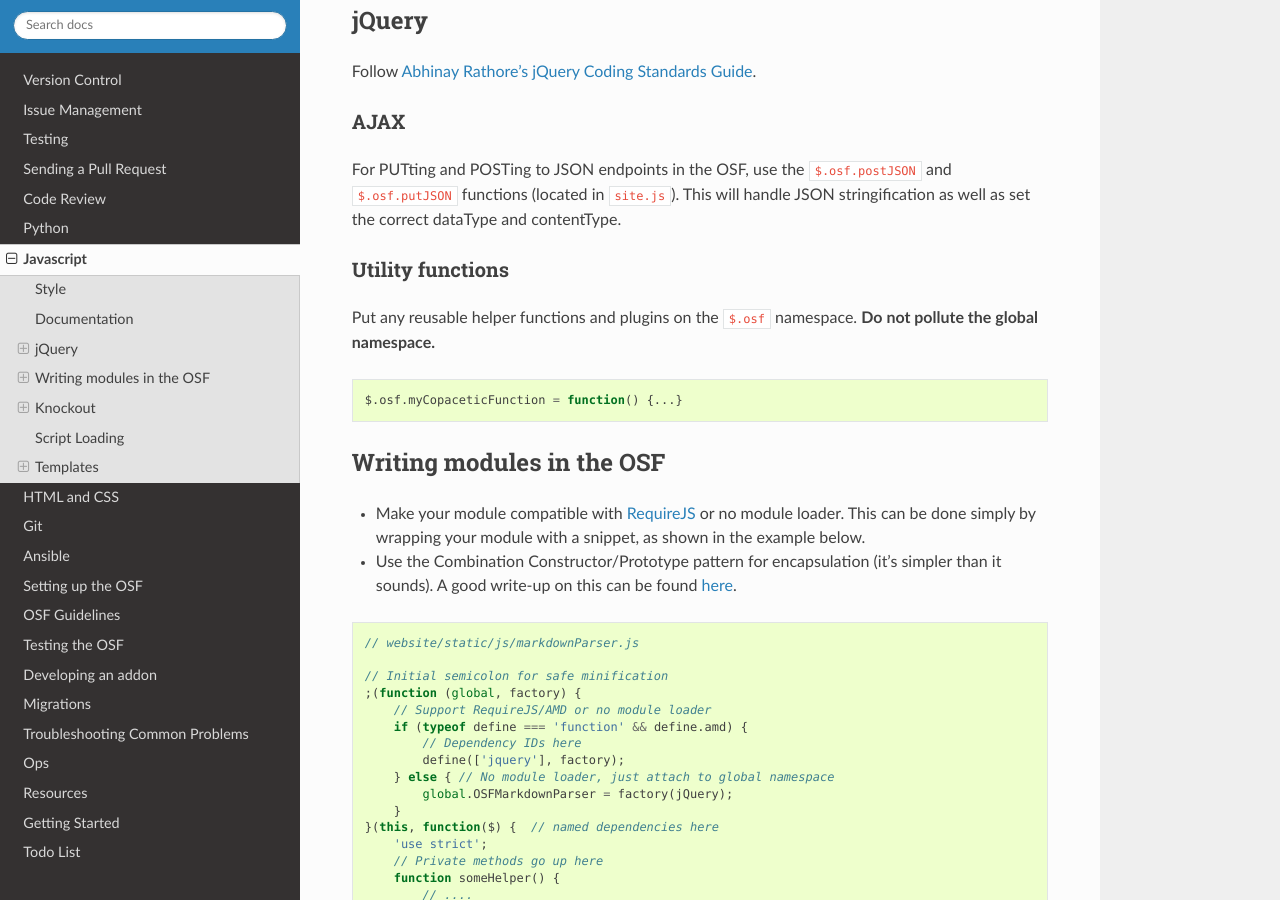
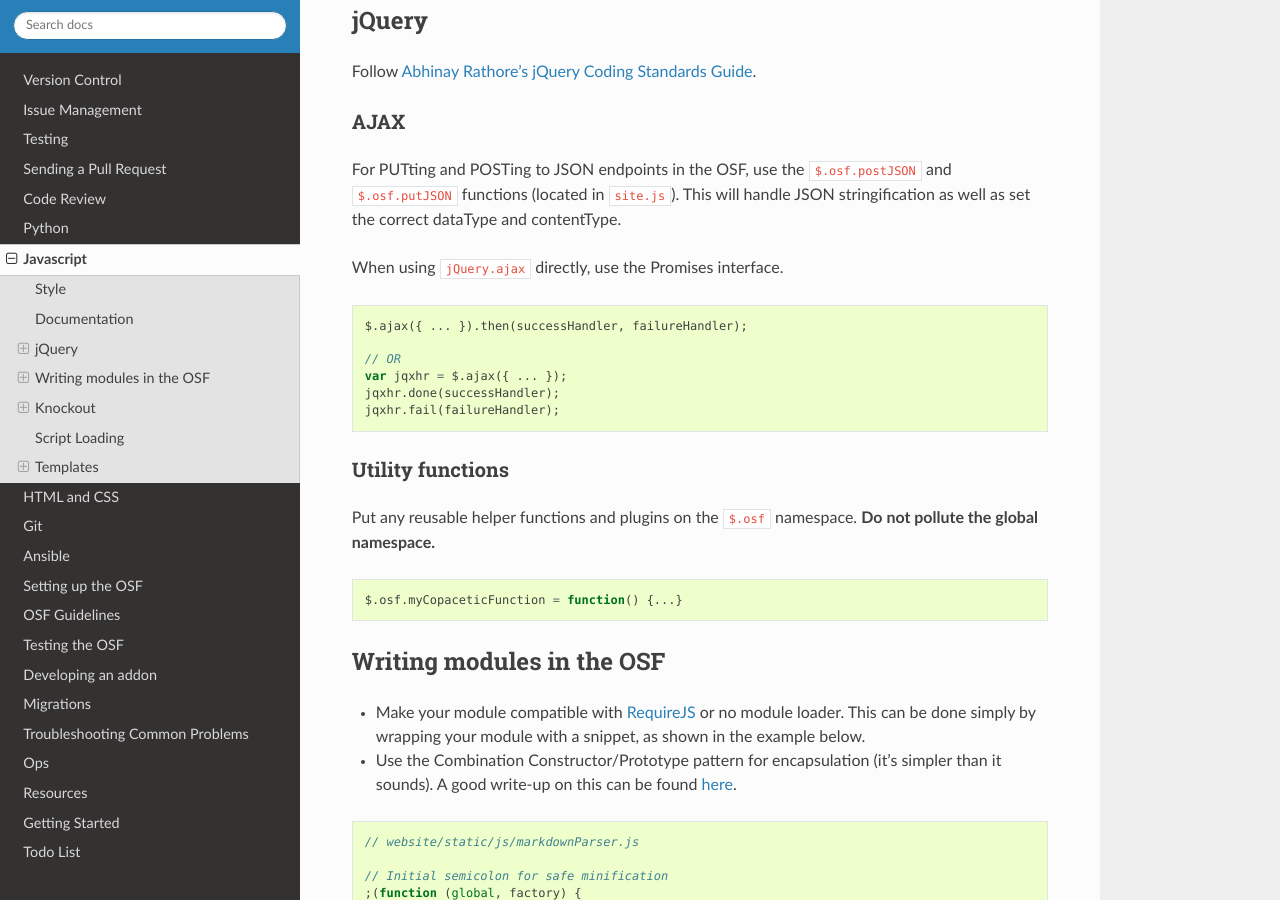
Before and after one commit to CenterForOpenScience/COSDev, a Sphinx documentation site: the page built from docs/style_guides/javascript.rst, in a window 1280 px wide and 900 px high, scrolled down 680 px. Built offline with Sphinx 7.4.7 and the Read the Docs theme 2.0.0, drawn with Linux system fonts in a browser that asks for light colours.

Commit message:
Add guideline for $.ajax (use Promises interface)

```diff
--- a/docs/style_guides/javascript.rst
+++ b/docs/style_guides/javascript.rst
@@ -41,6 +41,17 @@
 ----
 
 For PUTting and POSTing to JSON endpoints in the OSF, use the ``$.osf.postJSON`` and ``$.osf.putJSON`` functions (located in ``site.js``). This will handle JSON stringification as well as set the correct dataType and contentType.
+
+When using ``jQuery.ajax`` directly, use the Promises interface.
+
+.. code-block:: javascript
+
+    $.ajax({ ... }).then(successHandler, failureHandler);
+
+    // OR
+    var jqxhr = $.ajax({ ... });
+    jqxhr.done(successHandler);
+    jqxhr.fail(failureHandler);
 
 
 Utility functions
```
